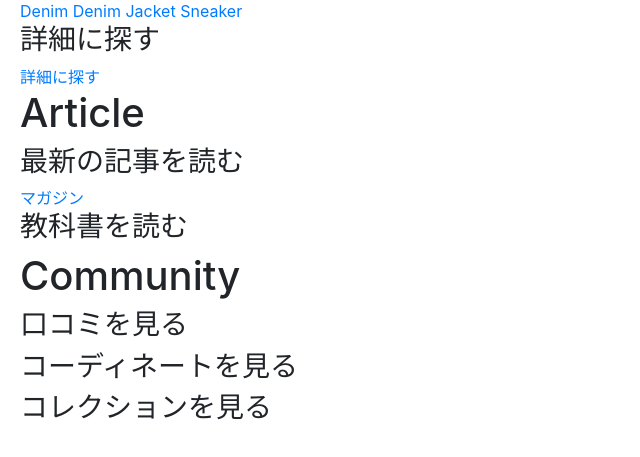
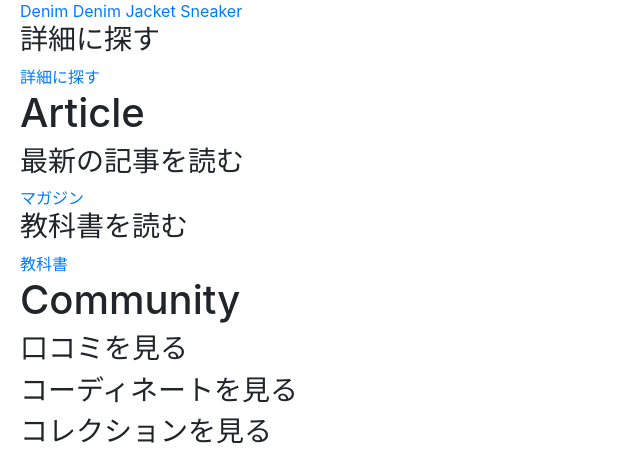
Before and after one commit to atsushimemet/vook_django_v1, a Django app: page /vook_django_v1/ in a window 1280 px wide. Shown: the part 612-1069 px from the top of the page, without its empty margins (0-640 px from the left). Before the commit the page ends 1032 px from the top, so only its background shows below. Run offline with Django 4.2, Linux system fonts and the light colour scheme; some libraries are stand-ins or nearby versions.

Commit message:
feat: #25 教科書を読むにリンク追加

```diff
--- a/vook_django_v1/templates/vook_django_v1/index.html
+++ b/vook_django_v1/templates/vook_django_v1/index.html
@@ -61,6 +61,7 @@
             <h3>最新の記事を読む</h3>
             <a href="https://safarilounge.jp/online/" class="brand">マガジン</a>
             <h3>教科書を読む</h3>
+            <a href="https://the-shashi.com/" class="brand">教科書</a>
         </section>
         <section id="community" class="contents">
             <h1>Community</h1>
```
